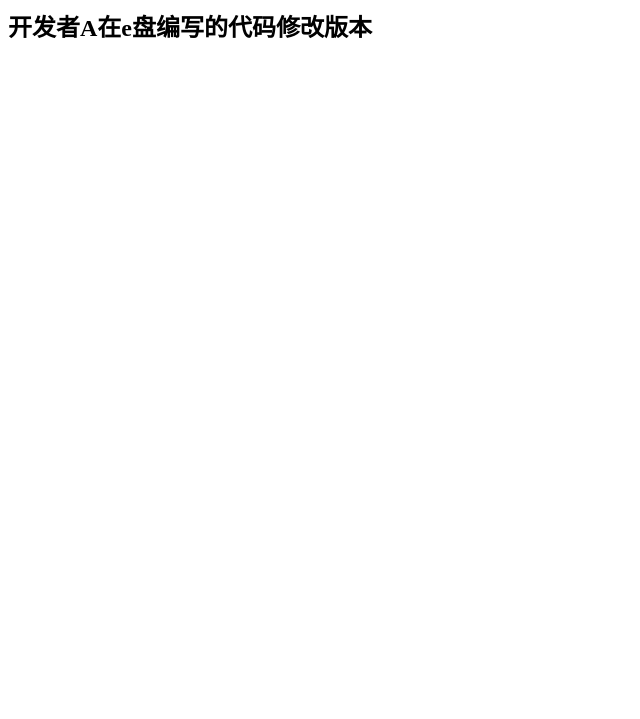
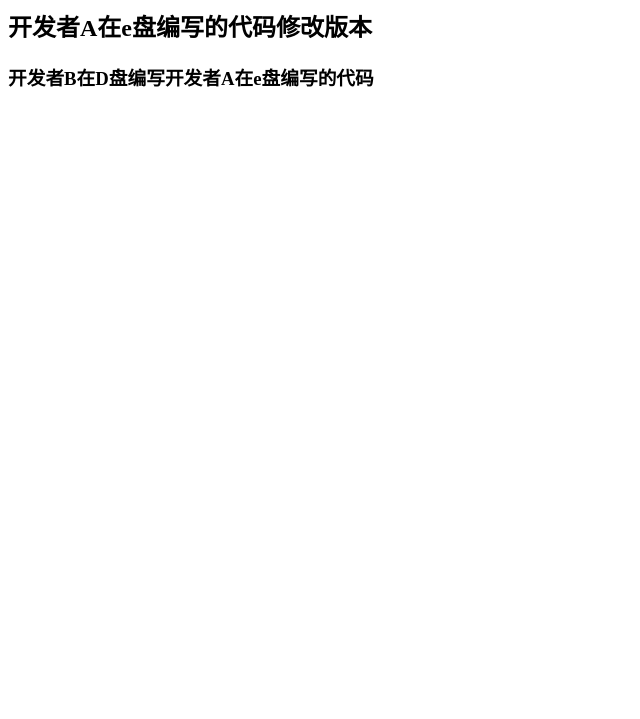
Before and after one commit to ouhuali66/gitt, a plain HTML site: page index.html in a window 1280 px wide. Shown: the part 81-800 px from the top of the page, without its empty margins (0-640 px from the left). Drawn offline with Linux system fonts and the light colour scheme.

Commit message:
开发者B第一次提交代码

```diff
--- a/index.html
+++ b/index.html
@@ -10,6 +10,7 @@
 <body>
     <h1>开发者A在e盘编写的代码</h1>
     <h2>开发者A在e盘编写的代码修改版本</h2>
+    <h3>开发者B在D盘编写开发者A在e盘编写的代码</h3>
 </body>
 
 </html>
```
